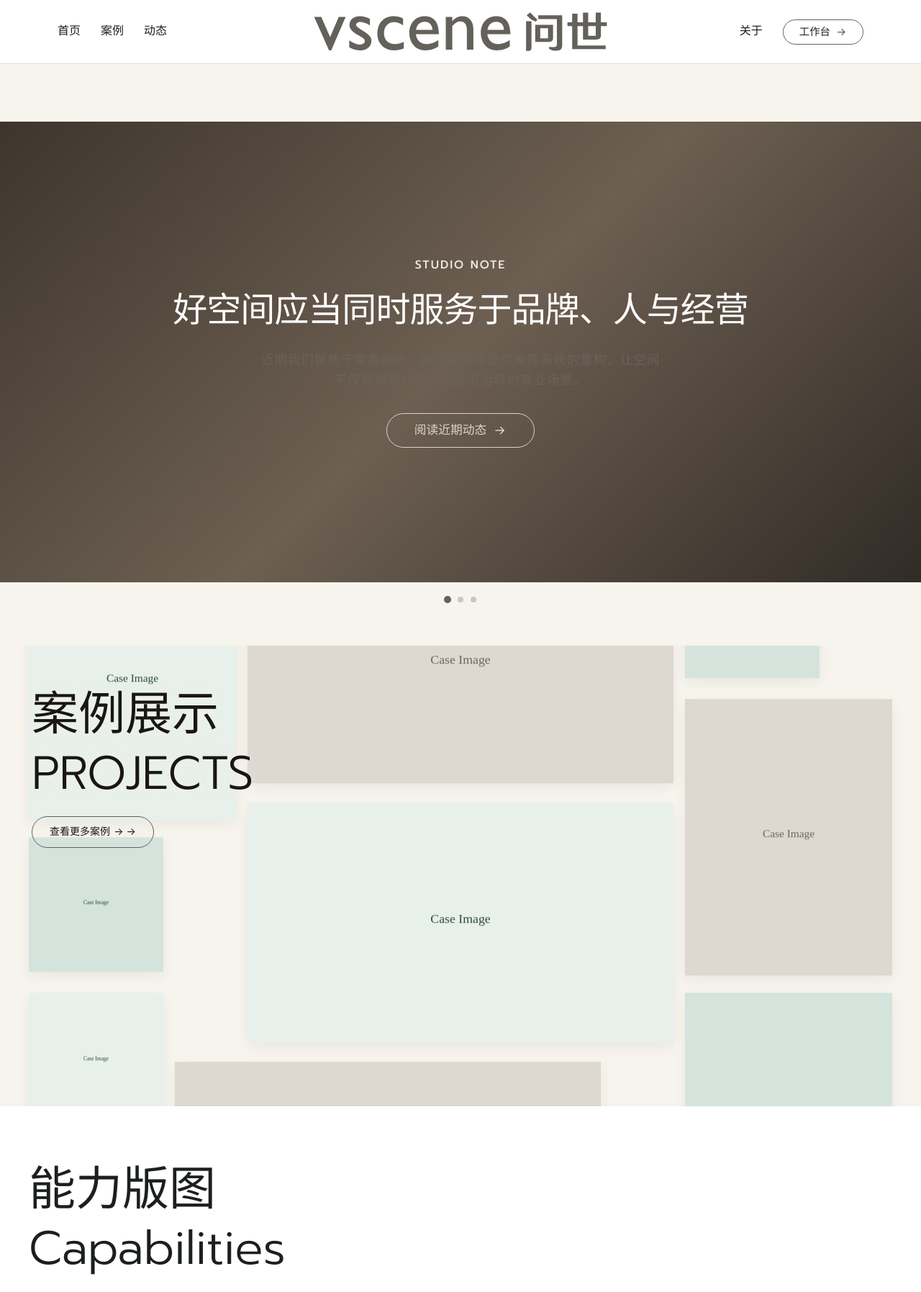
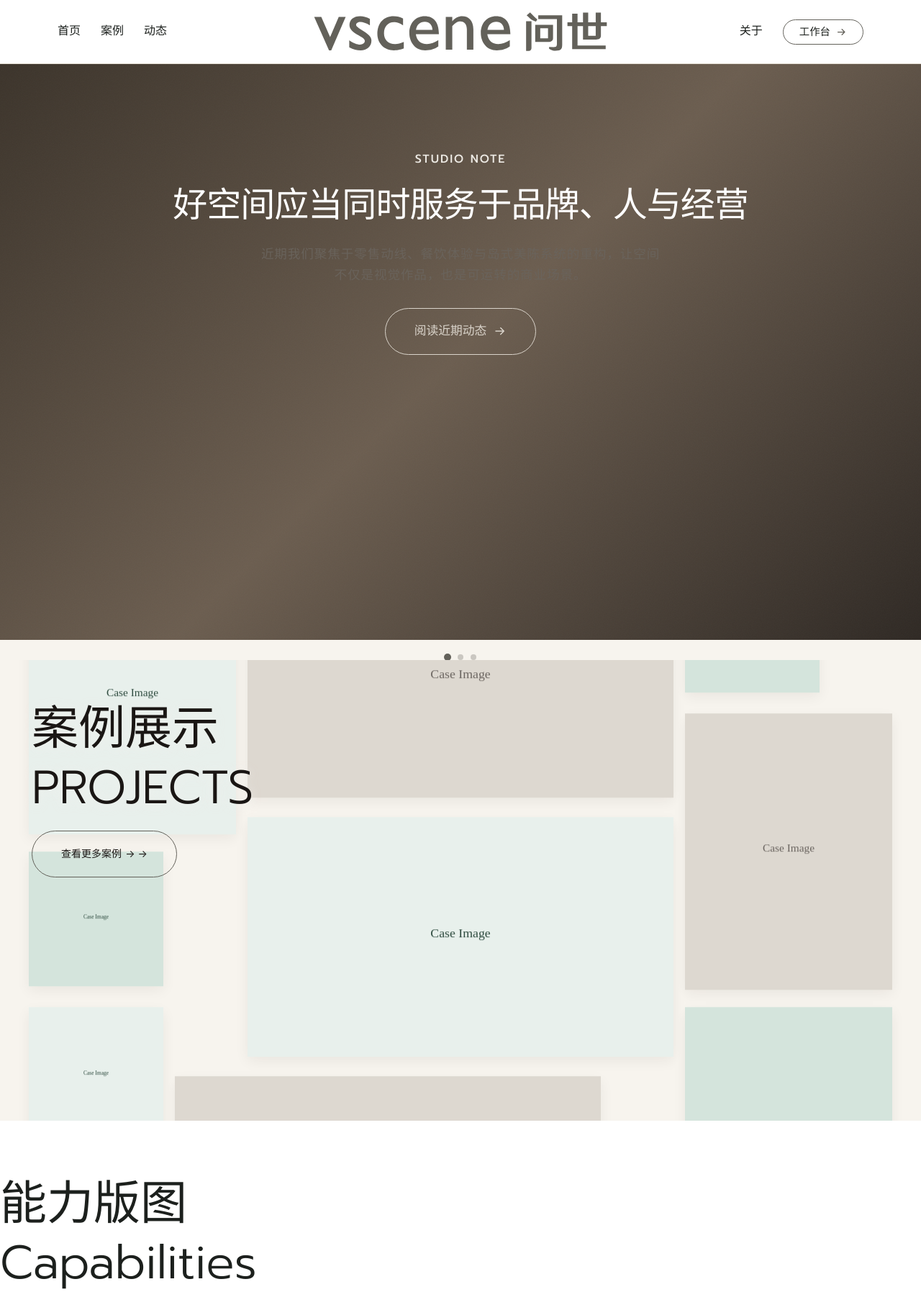
Before and after one commit to 86loozooy-svg/bimuyu-os, a FastAPI app: page / in a window 1280 px wide. Shown: the top 1795 px of the page at 72% size. Run offline with FastAPI, Linux system fonts and the light colour scheme; data comes from the database, SQL or seed files in the repository; some libraries are stand-ins or nearby versions.

Commit message:
首页：近期动态顶满首屏+header悬浮; 能力版图模块去圆角/横向充满/加高640px; 三个CTA按钮统一65px

```diff
--- a/static/css/case_layout.css
+++ b/static/css/case_layout.css
@@ -125,7 +125,9 @@
 .case-more {
   align-self: flex-start;
   pointer-events: auto;                /* 按钮可点击 */
-  padding: 10px 24px;
+  height: 65px;
+  padding: 0 40px;
+  line-height: 63px;
   border: 1px solid var(--case-muted);
   color: var(--case-ink);
   text-decoration: none;
--- a/static/css/style.css
+++ b/static/css/style.css
@@ -74,7 +74,7 @@
 .site-links a:hover { color: var(--text); text-decoration: none; }
 
 .hero {
-  padding: 80px 0 60px;
+  padding: 0;
   text-align: center;
 }
 .hero h1 {
@@ -331,8 +331,8 @@
 .hero-stage {
   position: relative;
   width: 100%;
-  height: 80vh;
-  min-height: 500px;
+  height: 100vh;
+  min-height: 600px;
   overflow: hidden;
 }
 
@@ -343,14 +343,14 @@
   background-size: cover;
   background-position: center;
   display: flex;
-  align-items: center;
+  align-items: flex-start;
   justify-content: center;
 }
 
 .hero-overlay {
   text-align: center;
   color: #fff;
-  padding: 0 20px;
+  padding: 120px 20px 60px;
 }
 
 .hero-title {
@@ -525,7 +525,7 @@
    ========================================================= */
 .biz-section {
   width: 100%;
-  padding: 80px 40px;
+  padding: 80px 0;
   background: #fff;
   box-sizing: border-box;
 }
@@ -541,8 +541,8 @@
 .biz-slide {
   position: relative;
   width: 100%;
-  height: 520px;
-  border-radius: 28px;
+  height: 640px;
+  border-radius: 0;
   overflow: hidden;
   background: #1a1614;
   display: none;              /* 桌面端由 JS 控制显隐 */
@@ -607,7 +607,9 @@
   border: 1px solid rgba(245, 240, 232, 0.6);
   color: #f5f0e8;
   background: transparent;
-  padding: 12px 28px;
+  height: 65px;
+  padding: 0 40px;
+  line-height: 63px;
   border-radius: 100px;
   font-family: "Prompt", "Noto Sans SC", sans-serif;
   font-size: 14px;
@@ -648,8 +650,8 @@
 
 /* 移动端：横向 snap 滑动，所有 slide 常驻 */
 @media (max-width: 768px) {
-  .biz-section { padding: 48px 16px; }
-  .biz-section .section-title { margin-bottom: 20px; }
+  .biz-section { padding: 48px 0; }
+  .biz-section .section-title { margin-bottom: 20px; padding: 0 16px; }
   .clients-section .container { padding: 0 16px; }
   /* 板块大标题移动端降档，避免 80px 溢出折行 */
   .biz-section .section-title,
@@ -668,11 +670,11 @@
   .biz-carousel::-webkit-scrollbar { display: none; }
 
   .biz-slide {
-    flex: 0 0 calc(100vw - 40px);
+    flex: 0 0 100vw;
     scroll-snap-align: start;
     scroll-snap-stop: always;
-    height: 360px;
-    border-radius: 20px;
+    height: 420px;
+    border-radius: 0;
     display: block;             /* 移动端全部显示，靠 scroll 翻 */
   }
 
@@ -1256,6 +1258,8 @@
 .animated-button.hero-cta {
   color: #d9d3ca;
   border-color: #d9d3ca;
+  height: 65px;
+  padding: 0 40px;
 }
 .animated-button.hero-cta .arr-1 { color: #d9d3ca; }
 .animated-button.hero-cta:hover {
```
